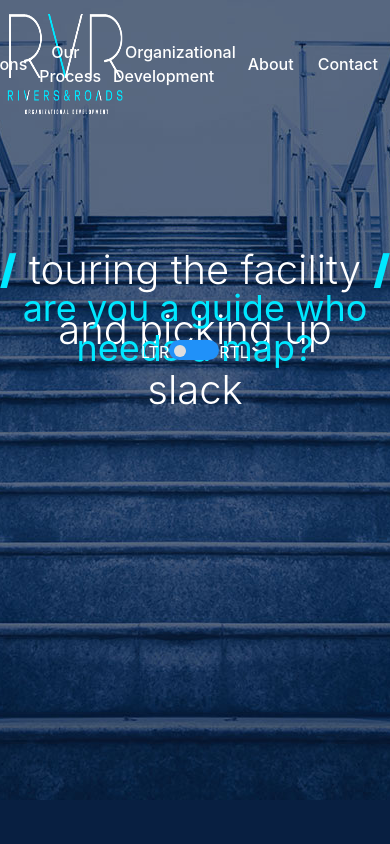
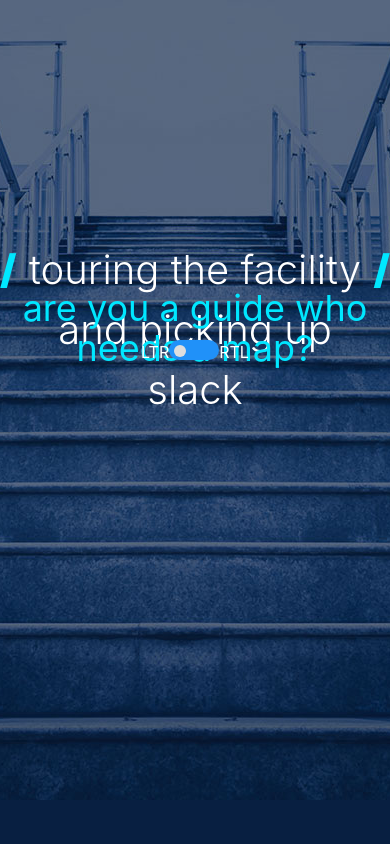
Before and after one commit to Arsalan31/my-project1, a React (Create React App) app: page /rivers-roads in a window 390 px wide. Shown: the top 844 px of the page. Built offline with nearby package versions, Linux system fonts and the light colour scheme; what tailwindcss-rtl would draw is missing.

Commit message:
Update Header3.js

```diff
--- a/src/Components/Header3.js
+++ b/src/Components/Header3.js
@@ -5,7 +5,7 @@ import './style.css';
 function Header3() {
     return (
         <header className="w-full fixed">
-            <div className="h-32 mx-auto container justify-center flex">
+            <div className="h-32 mx-auto container justify-center lg:flex hidden">
                 <a href="Slack">
                     <img className="h-full" src={require('./assets/RVR-sticky.png')} />
                 </a>
```
